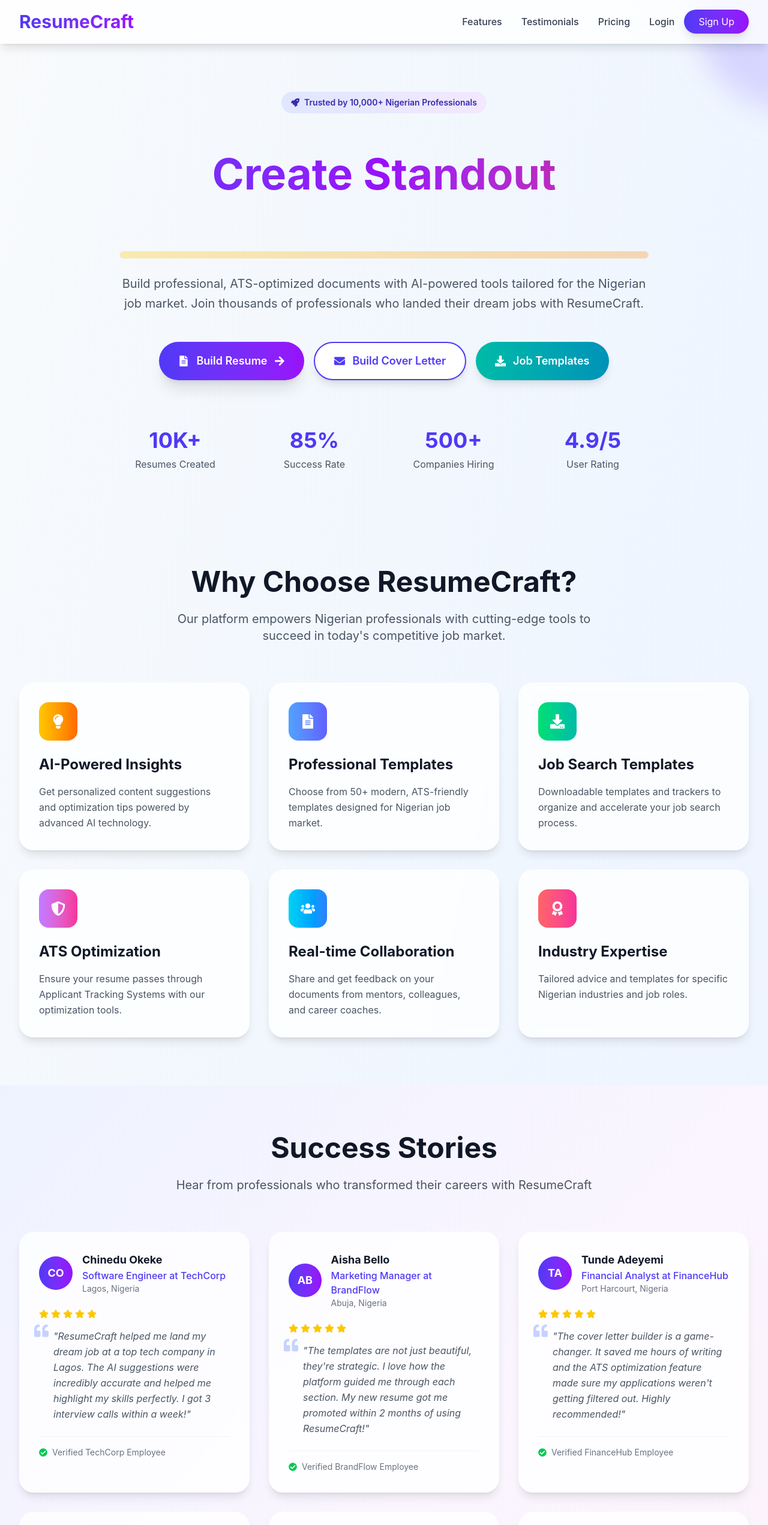
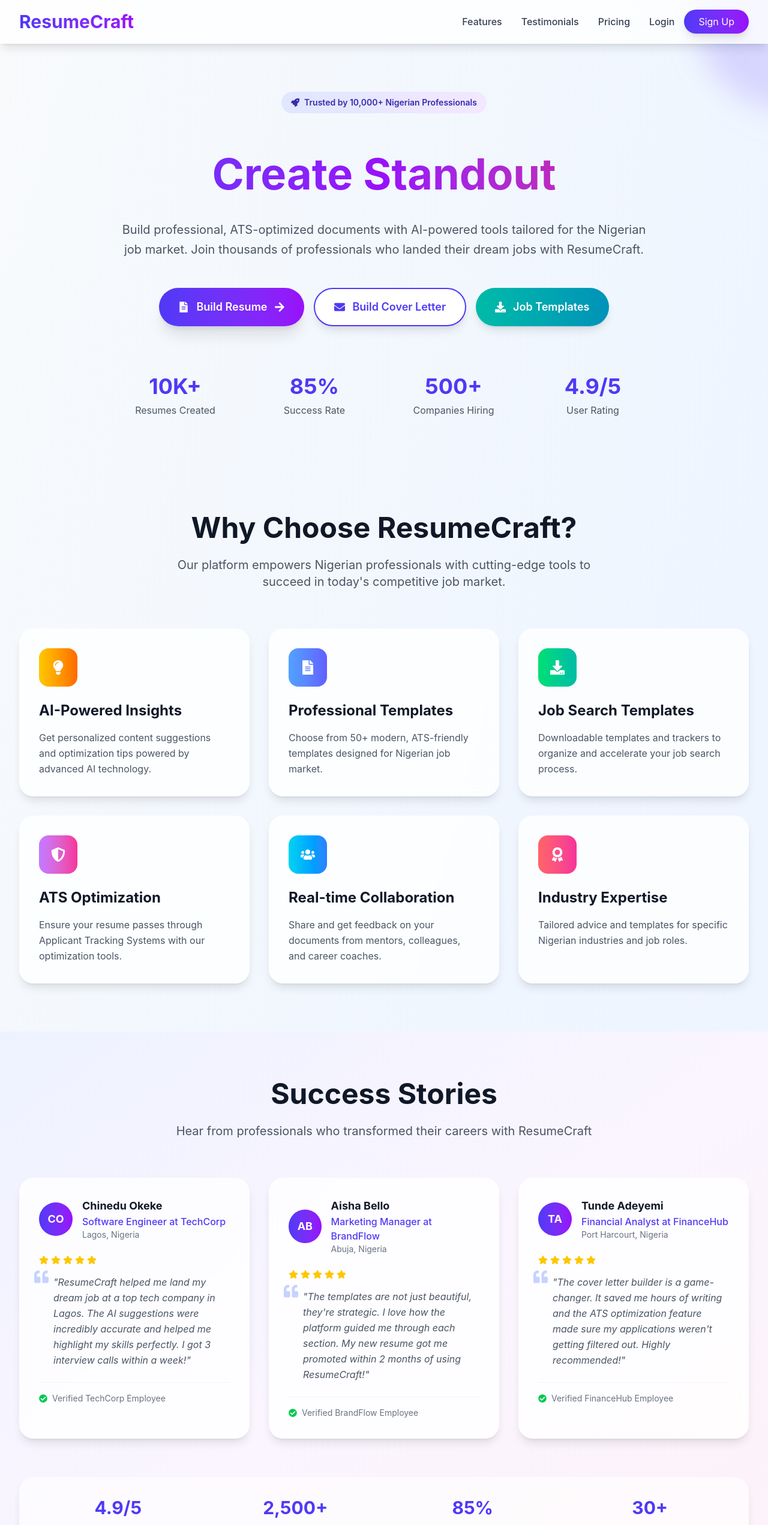
Before and after one commit to Adaobilynda1234/Resumebuilder, a React (Vite) app: page / in a window 1280 px wide. Shown: the top 2543 px of the page at 60% size. Built offline with nearby package versions, Linux system fonts and the light colour scheme; no server answers; what @react-pdf/renderer would draw is missing.

Commit message:
refactor homepage

```diff
--- a/src/pages/Home.jsx
+++ b/src/pages/Home.jsx
@@ -244,15 +244,6 @@
         <h2 className="text-4xl sm:text-5xl md:text-7xl font-bold bg-gradient-to-r from-indigo-600 via-purple-600 to-pink-600 bg-clip-text text-transparent leading-tight">
           Create Standout
           <br />
-          <span className="relative">
-            Resumes & Cover Letters
-            <motion.div
-              className="absolute -bottom-2 left-1/2 transform -translate-x-1/2 w-full h-3 bg-gradient-to-r from-yellow-400 to-orange-400 rounded-full opacity-30"
-              initial={{ scaleX: 0 }}
-              animate={{ scaleX: 1 }}
-              transition={{ duration: 1, delay: 1 }}
-            />
-          </span>
         </h2>
 
         <motion.p
@@ -459,36 +450,6 @@
                 rating: 5,
                 avatar: "TA",
                 company: "FinanceHub",
-              },
-              {
-                name: "Ngozi Okafor",
-                role: "HR Director at PeopleFirst",
-                location: "Enugu, Nigeria",
-                quote:
-                  "As an HR professional, I can tell when a resume was created with ResumeCraft. The quality is outstanding and candidates clearly stand out. I now recommend it to all job seekers.",
-                rating: 5,
-                avatar: "NO",
-                company: "PeopleFirst",
-              },
-              {
-                name: "Ibrahim Musa",
-                role: "Data Scientist at DataLab",
-                location: "Kano, Nigeria",
-                quote:
-                  "The industry-specific templates for tech roles are spot-on. ResumeCraft understood exactly what recruiters in my field are looking for. I doubled my interview rate after switching to their platform.",
-                rating: 5,
-                avatar: "IM",
-                company: "DataLab",
-              },
-              {
-                name: "Grace Emeka",
-                role: "Business Analyst at ConsultPro",
-                location: "Calabar, Nigeria",
-                quote:
-                  "The collaboration feature allowed my mentor to review my resume in real-time. The feedback integration made the improvement process so much smoother. Worth every naira!",
-                rating: 5,
-                avatar: "GE",
-                company: "ConsultPro",
               },
             ].map((testimonial, index) => (
               <motion.div
```
